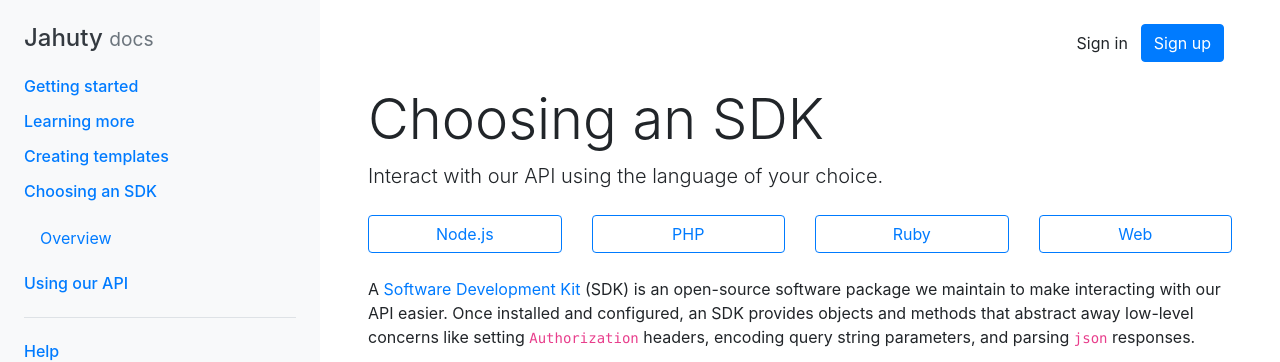
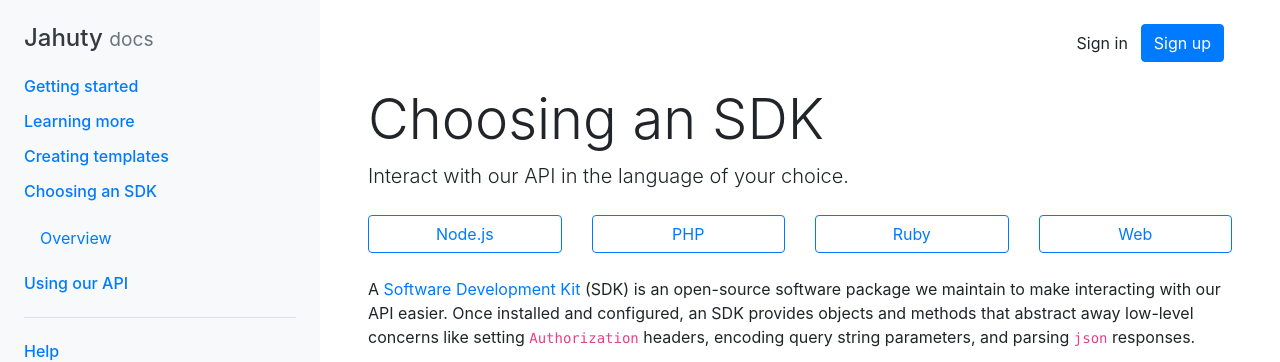
Before and after one commit to jahuty/documentation, a Jekyll site: the page built from sdks/overview.md, in a window 1280 px wide. Shown: the top 362 px of the page. Built offline with Jekyll 4.4.1, drawn with Linux system fonts in a browser that asks for light colours; nearby versions of some CDN libraries.

Commit message:
Change lead

```diff
--- a/sdks/overview.md
+++ b/sdks/overview.md
@@ -6,7 +6,7 @@ permalink   : /sdks/:basename
 category    : sdks
 ---
 
-{% include heading.html title="Choosing an SDK" lead="Interact with our API using the language of your choice." %}
+{% include heading.html title="Choosing an SDK" lead="Interact with our API in the language of your choice." %}
 
 <div class="row my-4">
   <div class="col-md-3">
```
